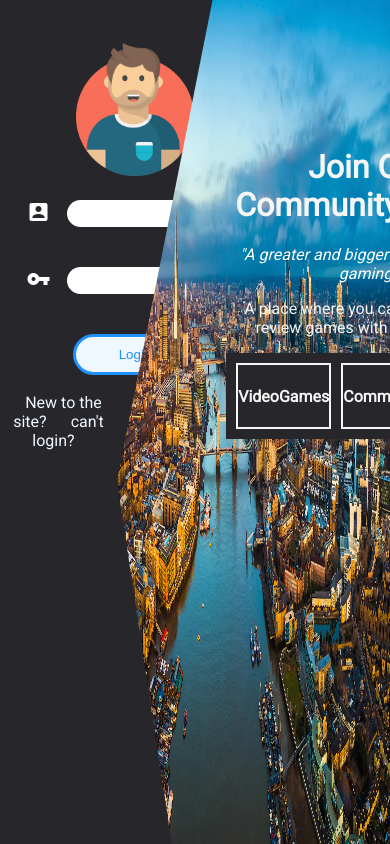
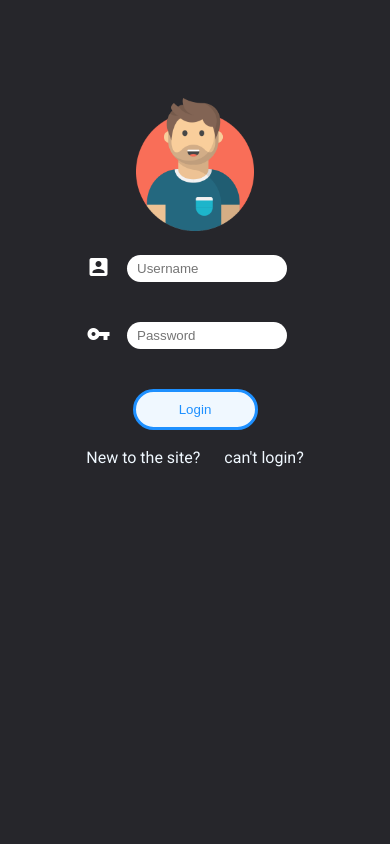
Before and after one commit to DiegoAvmor/WebDevelopmentProyect, a PHP site: page /login.html in a window 390 px wide. Run offline with PHP 8.4, Linux system fonts and the light colour scheme.

Commit message:
Se añadio el comportamiento responsivo al Login

```diff
--- a/WebProyect/login.html
+++ b/WebProyect/login.html
@@ -16,11 +16,11 @@
                     <img src="images/login/personal-user.png" alt="logiImage" id="logIMG" width="118px" height="133px">
                     <div class="textContent">
                         <i class="material-icons">account_box</i>
-                        <input type="text" name="username" id="user" required>
+                        <input type="text" name="username" id="user" required placeholder="Username">
                     </div>
                     <div class="textContent">
                         <i class="material-icons">vpn_key</i>
-                        <input type="password" name="password" id="pass" required>
+                        <input type="password" name="password" id="pass" required placeholder="Password">
                     </div>
                     <input type="submit" value="Login">
                 </div>
--- a/WebProyect/styles/login.css
+++ b/WebProyect/styles/login.css
@@ -33,7 +33,7 @@ i{
 }
 
 .container>.right{
-    position: relative;
+
     overflow: hidden;
 }
 
@@ -41,7 +41,7 @@ i{
     position: absolute;
     z-index: 100;
     top: 15vh;
-    left: 40%;
+    right: 5%;
     font-family: 'Roboto', sans-serif;
     color: whitesmoke;
 }
@@ -162,3 +162,14 @@ input[type=submit]:hover{
 #review:hover + .bubble {
     visibility: visible;
 }
+/*Responsive actions*/
+@media only screen and (max-width: 600px) {
+    .container{
+        display: inline;
+        padding: auto;
+    }
+
+    .container > .right{
+        display: none;
+    }
+  }
```
